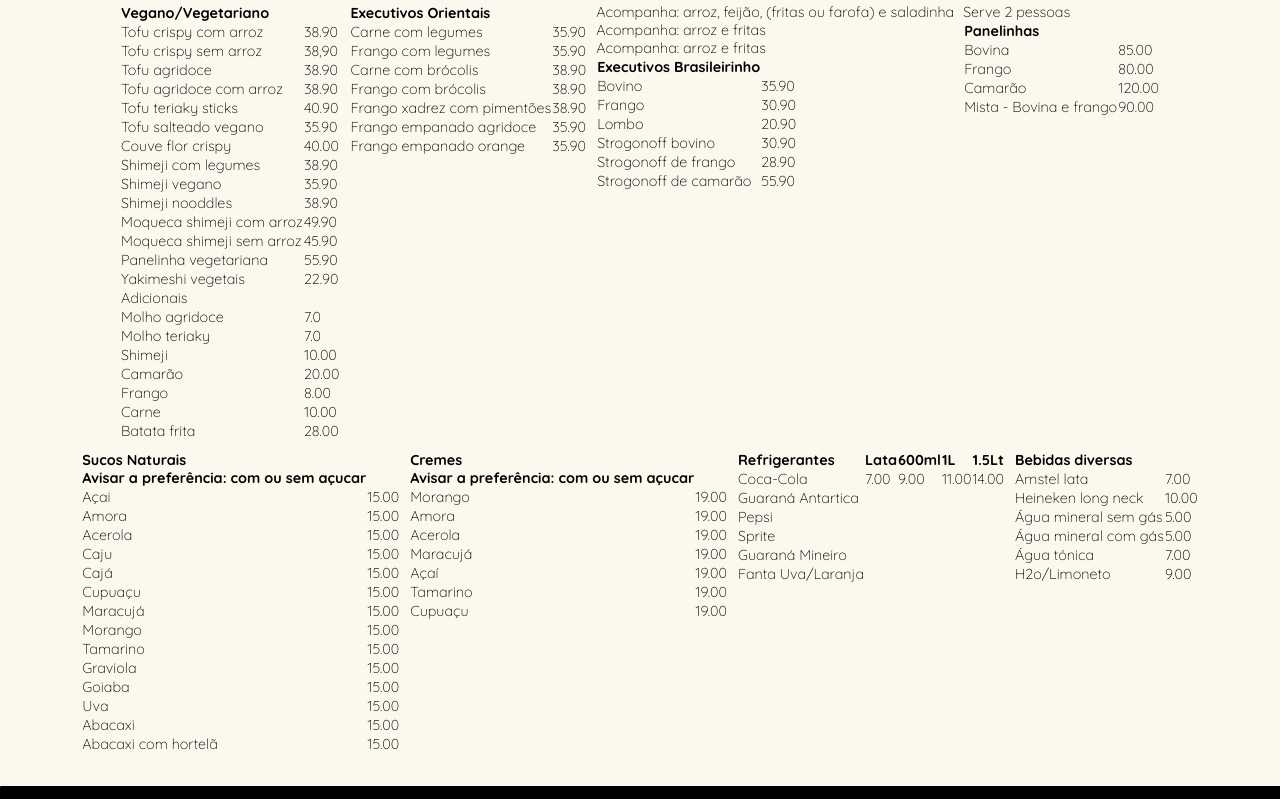
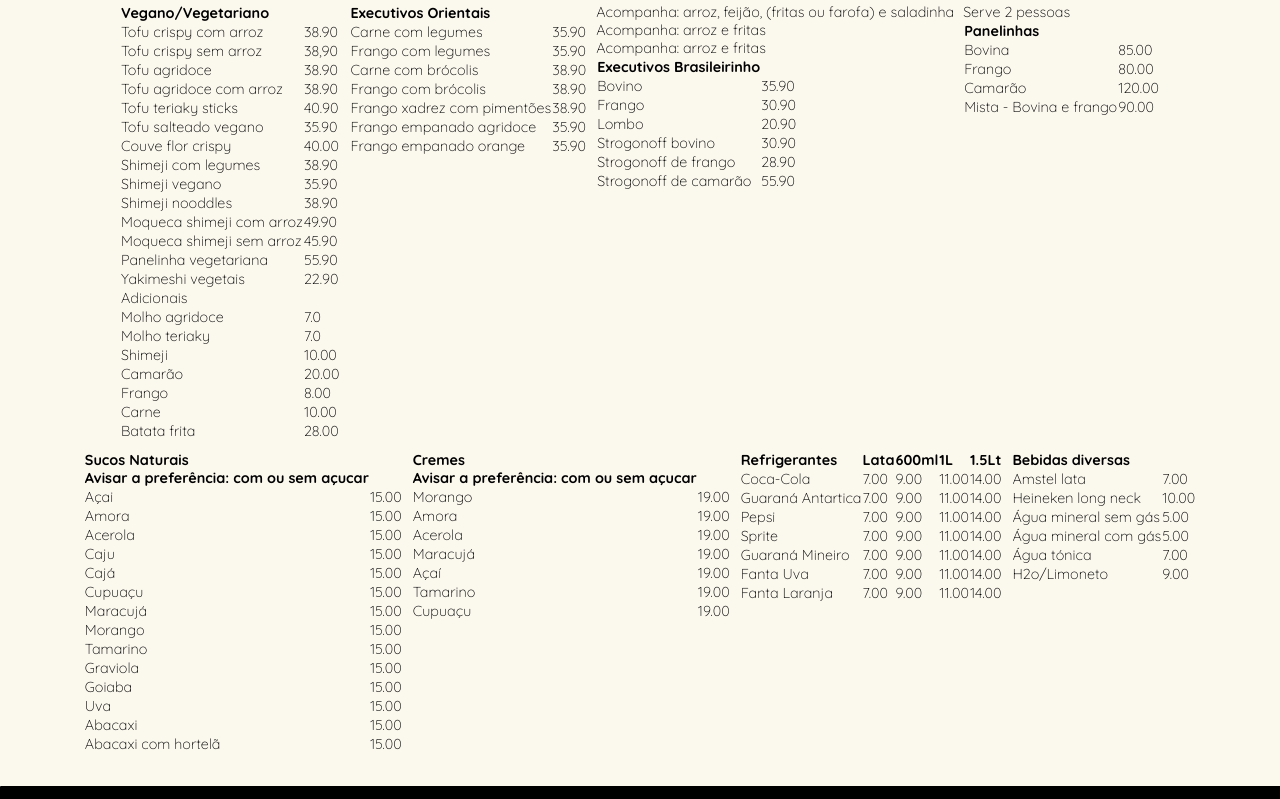
Before and after one commit to JanineFL/Yakissoba-Taippei, a plain HTML site: page Cardapio.html in a window 1280 px wide. Shown: the part 2036-2835 px from the top of the page. Drawn offline with Linux system fonts and the light colour scheme; a web font is replaced by a local one.

Commit message:
Alteracao cardapio bebidas

```diff
--- a/Cardapio.html
+++ b/Cardapio.html
@@ -129,6 +129,7 @@
                   <h3> Refrigerantes </h3>
                   <h4> Coca-Cola; Guaraná; Pepsi; Sprite; Guaraná Mineiro; Fanta Uva e Laranja </h4>
                   <h3> Diversos </h3>
+                  <h4> Amstel; Heineken; Água mineral sem Gás; Água Mineral com Gás; Água Tônica; Limoneto</h4>
                </div>
 
                <div class="box">
@@ -582,23 +583,45 @@
                   </tr>
                   <tr>
                      <td> Guaraná Antartica </td>
-                     <td> </td>
+                     <td> 7.00 </td>
+                     <td> 9.00 </td>
+                     <td> 11.00 </td>
+                     <td> 14.00 </td>
                   </tr>
                   <tr>
                      <td> Pepsi </td>
-                     <td></td>
+                     <td> 7.00 </td>
+                     <td> 9.00 </td>
+                     <td> 11.00 </td>
+                     <td> 14.00 </td>
                   </tr>
                   <tr>
                      <td> Sprite </td>
-                     <td></td>
+                     <td> 7.00 </td>
+                     <td> 9.00 </td>
+                     <td> 11.00 </td>
+                     <td> 14.00 </td>
                   </tr>
                   <tr>
                      <td> Guaraná Mineiro </td>
-                     <td></td>
+                     <td> 7.00 </td>
+                     <td> 9.00 </td>
+                     <td> 11.00 </td>
+                     <td> 14.00 </td>
                   </tr>
                   <tr>
-                     <td> Fanta Uva/Laranja</td>
-                     <td></td>
+                     <td> Fanta Uva </td>
+                     <td> 7.00 </td>
+                     <td> 9.00 </td>
+                     <td> 11.00 </td>
+                     <td> 14.00 </td>
+                  </tr>
+                  <tr>
+                     <td> Fanta Laranja </td>
+                     <td> 7.00 </td>
+                     <td> 9.00 </td>
+                     <td> 11.00 </td>
+                     <td> 14.00 </td>
                   </tr>
                </tbody>
             </table>
```
